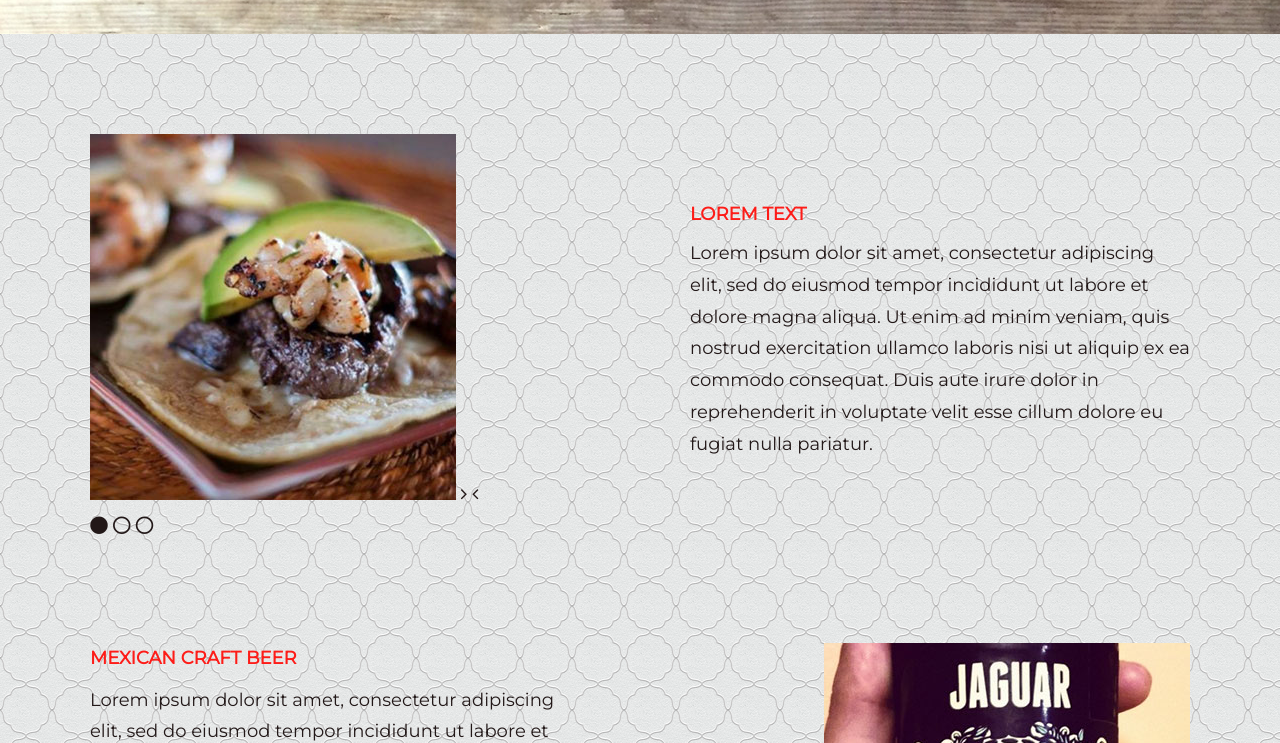
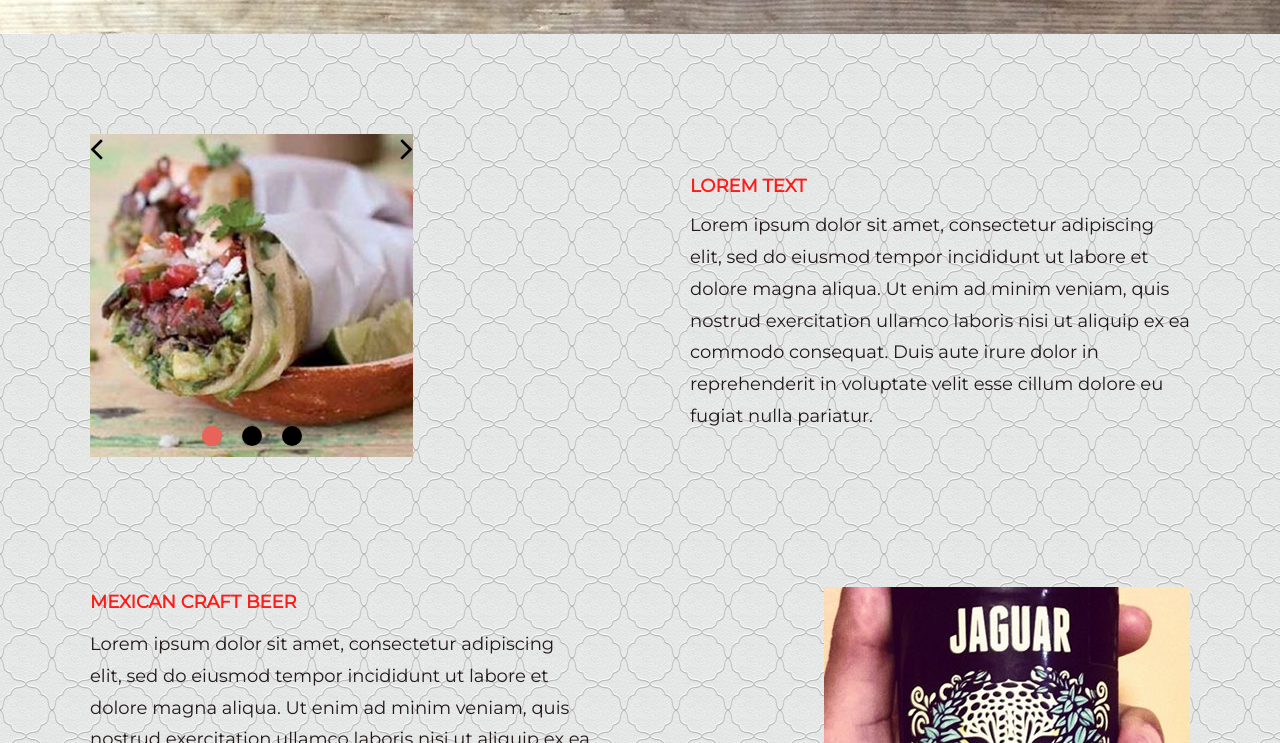
Before and after one commit to Tonyscode/A-level, a website: page index.html in a window 1280 px wide. Shown: the part 439-1182 px from the top of the page. Drawn offline with nearby package versions, Linux system fonts and the light colour scheme.

Commit message:
version 1.3.1 исправлено положение блока с картинкой

```diff
--- a/index.html
+++ b/index.html
@@ -1,9 +1,9 @@
 <!DOCTYPE html>
-<html lang="ru">
-<head>
+<html>
+<head lang="ru">
     <meta charset="utf-8">
     <meta name="viewport" content="width=device-width, initial-scale=1.0" />
-    <title>A-level/noSlider</title>
+    <title>A-level</title>
     <!-- Custom google font -->
     <link href="https://fonts.googleapis.com/css?family=Montserrat" rel="stylesheet">
     <link href="https://fonts.googleapis.com/css?family=Courgette" rel="stylesheet">
@@ -57,28 +57,17 @@
         <div class="container">
             <div class="main_description">
                 <div class="block_wrap">
+                    <div class="sl">
                         <div class="block_img">
-                            <img src="images/img-01.jpg" alt="food1" />
-                            <span class="r-angle">
-                                <i class="fa fa-angle-right" aria-hidden="true"></i>
-                            </span>
-                            <span class="l-angle">
-                                <i class=" fa fa-angle-left" aria-hidden="true"></i>
-                            </span>
-                            <div class="headerBlockSlider__circles">
-                                <span class="headerBlockSlider__circles headerBlockSlider__circles-active">
-                                    <i class="fas fa-circle"></i>
-                                </span>
-                                <span class="headerBlockSlider__circles">
-                                    <i class="far fa-circle"></i>
-                                </span>
-                                <span class="headerBlockSlider__circles">
-                                    <i class="far fa-circle"></i>
-                                </span>
+                            <img src="images/img-03.jpg" alt="food1" />
+                        </div>
+                        <div class="block_img">
+                            <img src="images/img-04.jpg" alt="food1" />
+                        </div>
+                        <div class="block_img">
+                            <img src="images/img-05.jpg" alt="food1" />
                         </div>
                     </div>
-
-
                     <div class="block_text">
                         <span class="description_header">Lorem text</span>
                         <p>Lorem ipsum dolor sit amet, consectetur adipiscing elit, sed
```
Lines whose indentation alone changed are shown as unchanged.
